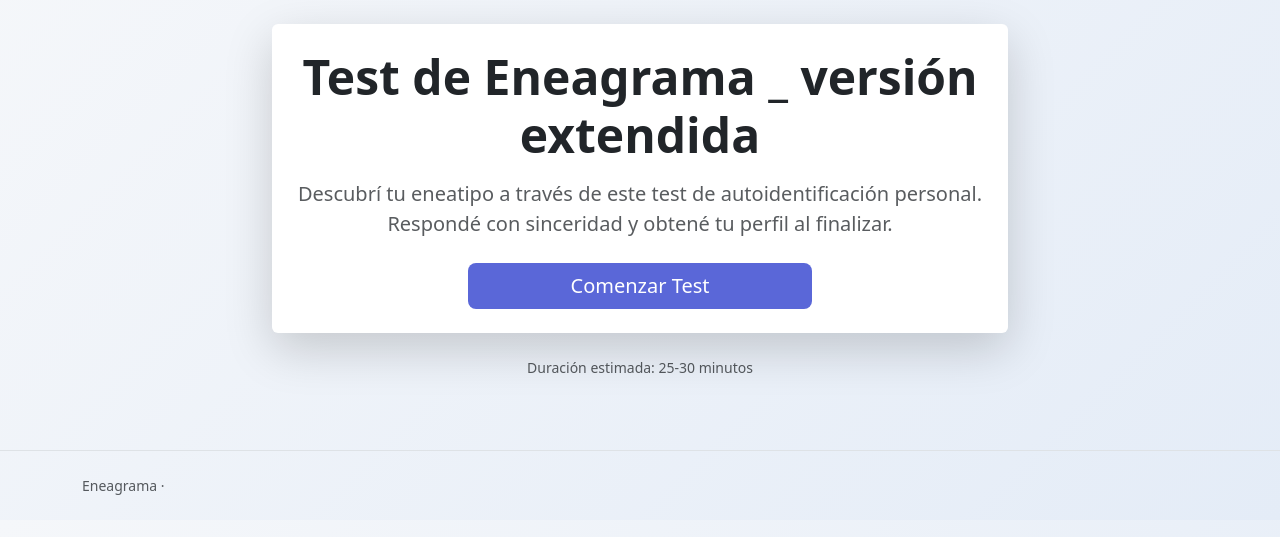
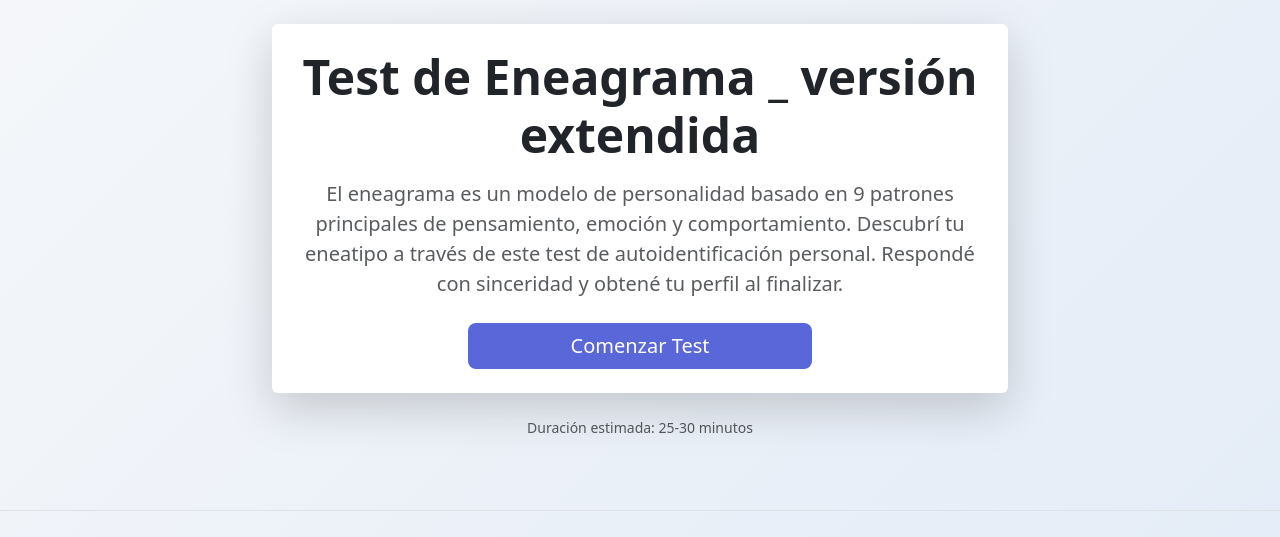
Before and after one commit to Heidi-IA/eneagrama-app, a Flask app: page / in a window 1280 px wide. Shown: the part 56-593 px from the top of the page. Run offline with Flask 3, Linux system fonts and the light colour scheme.

Commit message:
Update index.html

```diff
--- a/templates/index.html
+++ b/templates/index.html
@@ -13,6 +13,7 @@
       </h1>
 
       <p class="lead text-muted mb-4">
+        El eneagrama es un modelo de personalidad basado en 9 patrones principales de pensamiento, emoción y comportamiento.
         Descubrí tu eneatipo a través de este test de autoidentificación personal.
         Respondé con sinceridad y obtené tu perfil al finalizar.
       </p>
```
